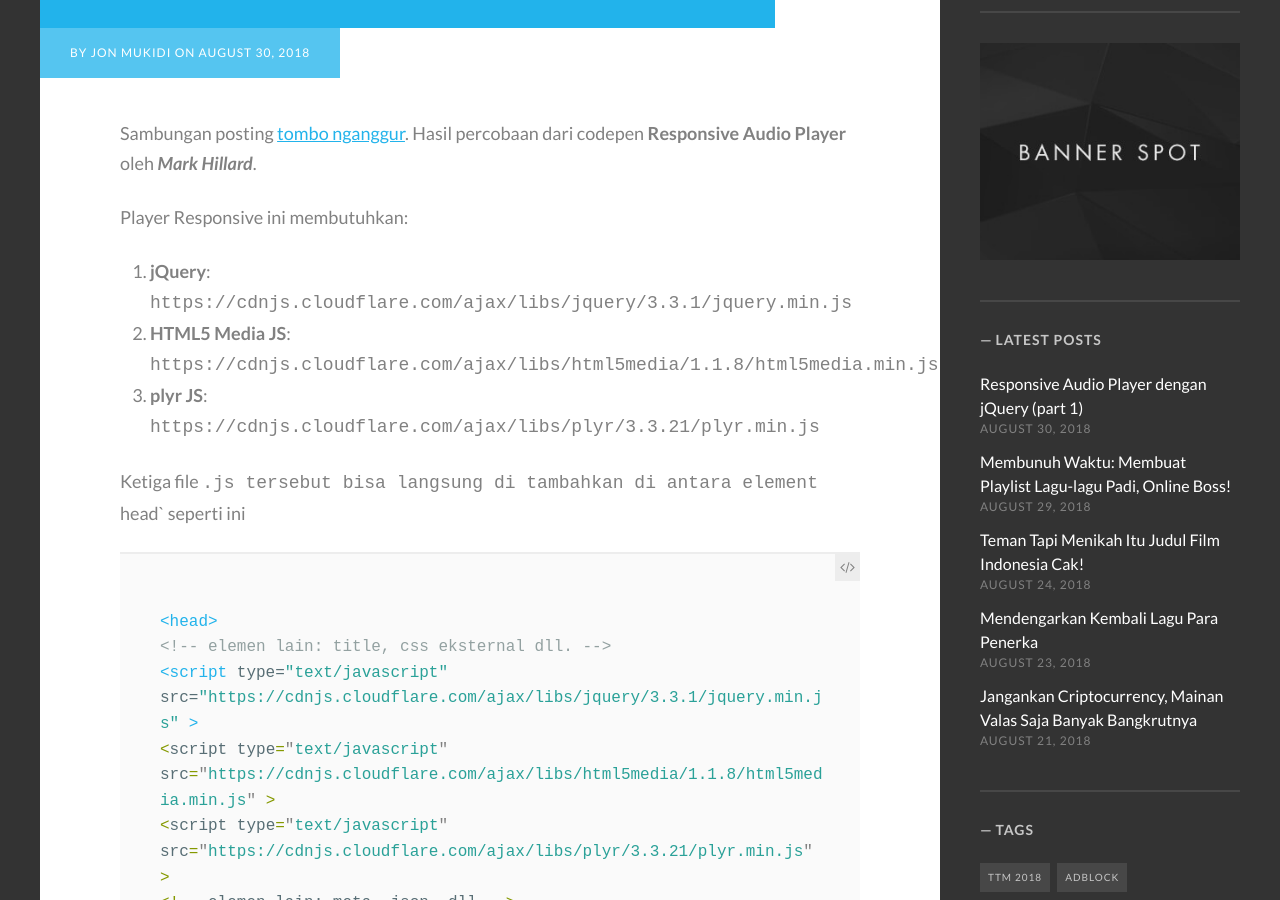
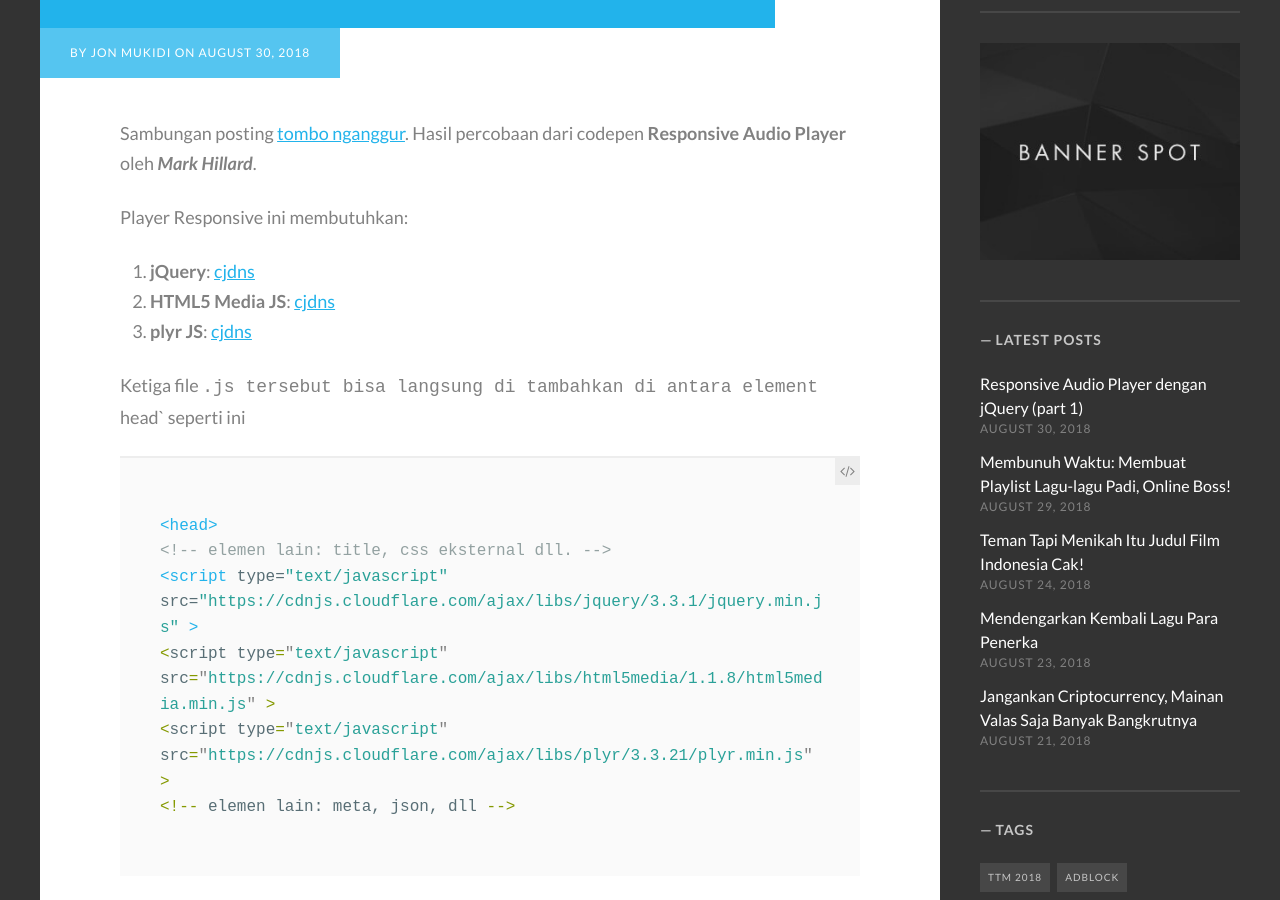
Before and after one commit to knoacc/pcr, a Jekyll site: the page built from _posts/2018-08-30-audio-player-responsive-dengan-playlist-dengan-javascript-1.md, in a window 1280 px wide and 900 px high, scrolled down 419 px. Built offline with Jekyll 4.4.1, drawn with Linux system fonts in a browser that asks for light colours; some web fonts are replaced; our own code applies the rules of GitHub Pages for plain Markdown files.

Commit message:
Update 2018-08-30-audio-player-responsive-dengan-playlist-dengan-javascript-1.md

````diff
--- a/_posts/2018-08-30-audio-player-responsive-dengan-playlist-dengan-javascript-1.md
+++ b/_posts/2018-08-30-audio-player-responsive-dengan-playlist-dengan-javascript-1.md
@@ -9,11 +9,11 @@ Sambungan posting <a href="https://www.paciran.com/2018/08/29/audio-player-html5
 Player Responsive ini membutuhkan:
 
 1. **jQuery**:
-```https://cdnjs.cloudflare.com/ajax/libs/jquery/3.3.1/jquery.min.js```{: style="overflow-x:scroll"}
+[cjdns](https://cdnjs.cloudflare.com/ajax/libs/jquery/3.3.1/jquery.min.js)
 2. **HTML5 Media JS**:
-```https://cdnjs.cloudflare.com/ajax/libs/html5media/1.1.8/html5media.min.js```{: style="overflow-x:scroll"}
+[cjdns](https://cdnjs.cloudflare.com/ajax/libs/html5media/1.1.8/html5media.min.js)
 3. **plyr JS**:
-```https://cdnjs.cloudflare.com/ajax/libs/plyr/3.3.21/plyr.min.js```{: style="overflow-x:scroll"}
+[cjdns](https://cdnjs.cloudflare.com/ajax/libs/plyr/3.3.21/plyr.min.js)
 
 Ketiga file `.js tersebut bisa langsung di tambahkan di antara element `head` seperti ini
 
````
